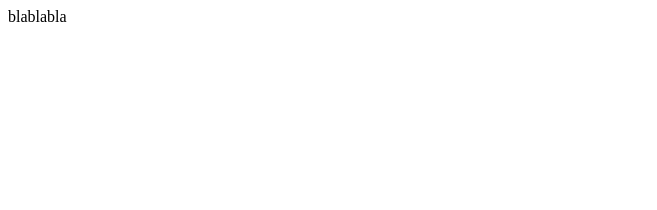
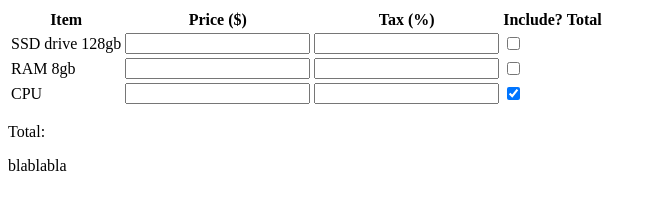
Before and after one commit to AlexMakivchuk/portfolio, a plain HTML site: page Home.html in a window 1280 px wide. Shown: the whole page, without its empty margins (0-657 px from the left). Drawn offline with Linux system fonts and the light colour scheme.

Commit message:
added table

```diff
--- a/Home.html
+++ b/Home.html
@@ -6,8 +6,48 @@
   <title>JS Bin</title>
 </head>
 <body>
+
 <header>
+
 </header>
+
+
+   <table>
+    <thead>
+      <tr>
+        <th>Item</th>
+        <th>Price ($)</th>
+        <th>Tax (%)</th>
+        <th>Include?</th>
+        <th>Total</th>
+      </tr>
+    </thead>
+    <tbody>
+      <tr>
+        <td>SSD drive 128gb</td>
+        <td><input type="text" name="price" value="" /></td>
+        <td><input type="text" name="tax" value="" /></td>
+        <td><input type="checkbox" name="checkbox"/></td>
+        <td class="row-total"></td>
+      </tr>
+      <tr>
+        <td>RAM 8gb</td>
+        <td><input type="text" name="price" value="" /></td>
+        <td><input type="text" name="tax" value="" /></td>
+        <td><input type="checkbox" name="checkbox" /></td>
+        <td class="row-total"></td>
+      </tr>
+      <tr>
+        <td>CPU</td>
+        <td><input type="text" name="price" value="" /></td>
+        <td><input type="text" name="tax" value="" /></td>
+        <td><input type="checkbox" name="checkbox" checked /></td>
+        <td class="row-total"> </td>
+      </tr>
+    </tbody>
+  </table>
+  <p class="total">Total: <span></span></p>
+
 
 <div  class="menu">
     <span class="title"></span>
```
